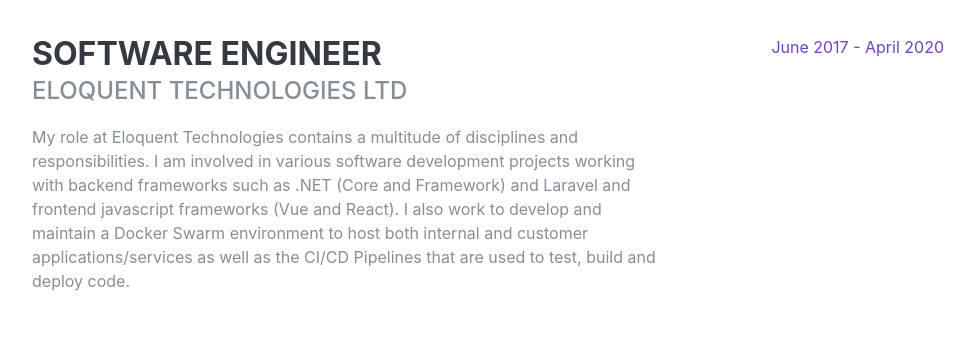
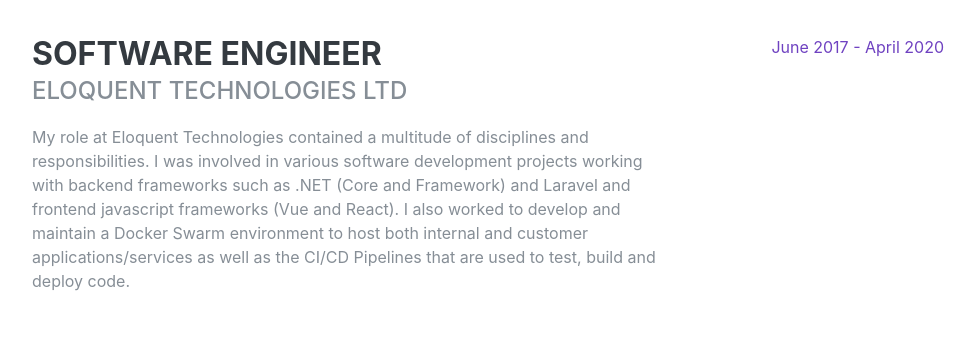
Before and after one commit to HarleyScotcher/website, a Gatsby site: page / in a window 1280 px wide. Shown: the part 1180-1523 px from the top of the page, without its empty margins (288-1263 px from the left). Built offline with nearby package versions, Linux system fonts and the light colour scheme; Gatsby itself is replaced by a stand-in of ours; a web font is replaced by a local one.

Commit message:
make eloquent past tense

```diff
--- a/src/pages/index.js
+++ b/src/pages/index.js
@@ -72,7 +72,7 @@
               <h3 className="mb-0">Software Engineer</h3>
               <div className="subheading mb-3">Eloquent Technologies Ltd</div>
               <p>
-                My role at Eloquent Technologies contains a multitude of disciplines and responsibilities. I am involved in various software development projects working with backend frameworks such as .NET (Core and Framework) and Laravel and frontend javascript frameworks (Vue and React). I also work to develop and maintain a Docker Swarm environment to host both internal and customer applications/services as well as the CI/CD Pipelines that are used to test, build and deploy code.
+                My role at Eloquent Technologies contained a multitude of disciplines and responsibilities. I was involved in various software development projects working with backend frameworks such as .NET (Core and Framework) and Laravel and frontend javascript frameworks (Vue and React). I also worked to develop and maintain a Docker Swarm environment to host both internal and customer applications/services as well as the CI/CD Pipelines that are used to test, build and deploy code.
               </p>
             </div>
             <div className="resume-date text-md-right">
```
